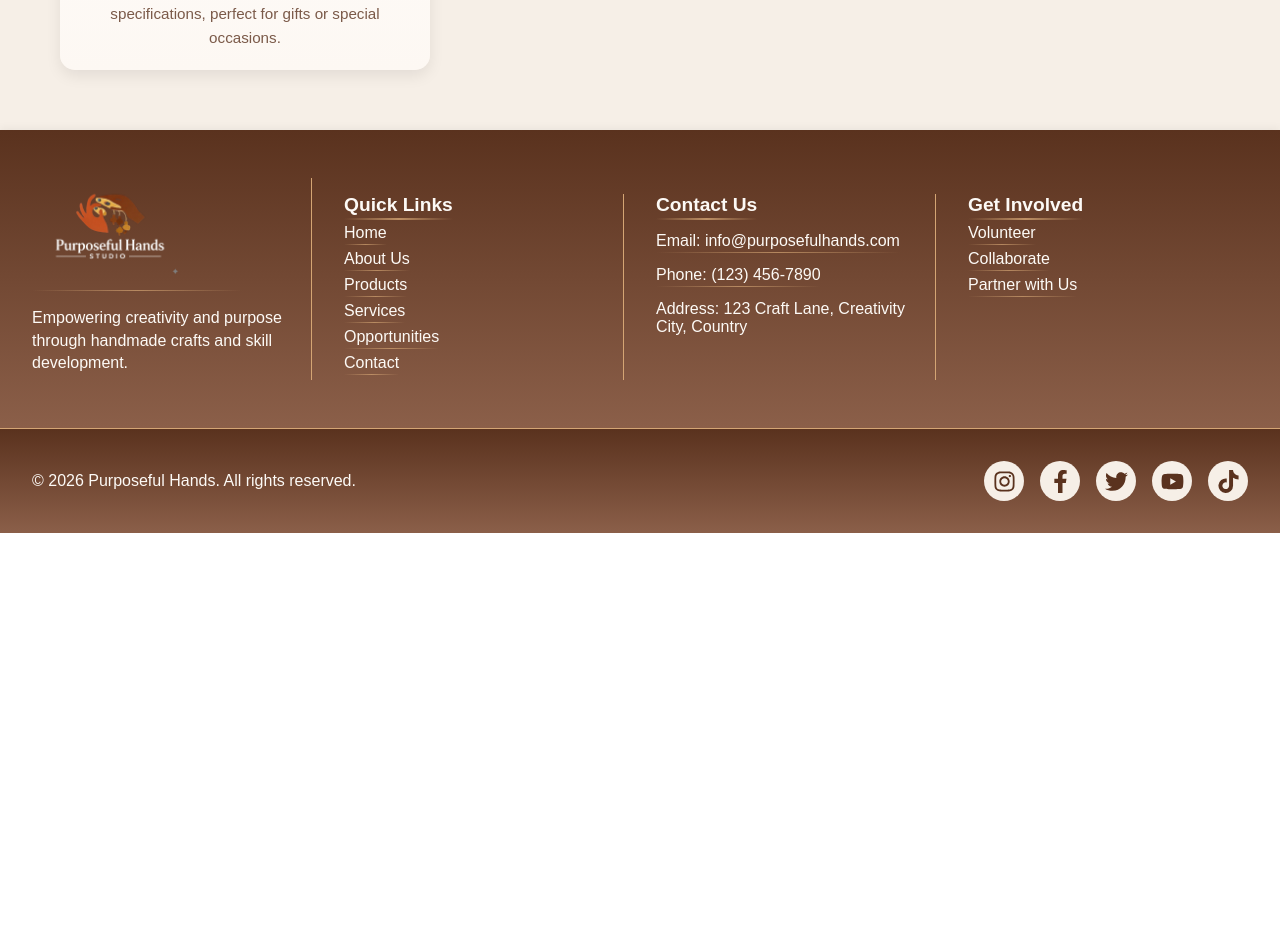
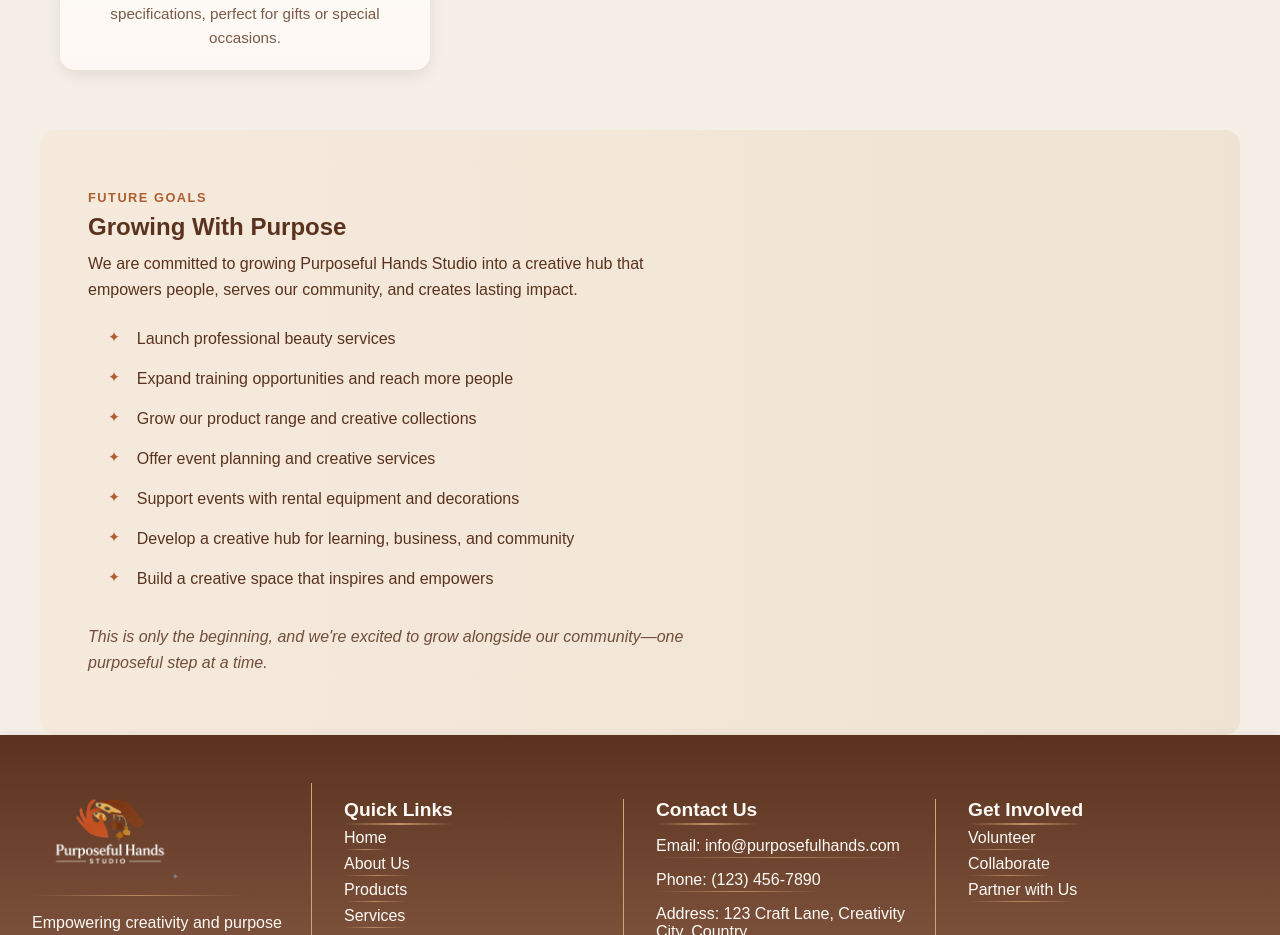
Before and after one commit to RuthAmoasi/purposeful-hands, a React (Vite) app: page /about in a window 1280 px wide. Shown: the part 2120-3055 px from the top of the page. Before the commit the page ends 2653 px from the top, so only its background shows below. Built offline with nearby package versions, Linux system fonts and the light colour scheme.

Commit message:
feat: add FutureGoals section to About page

```diff
--- /dev/null
+++ b/src/components/about/FutureGoals.css
@@ -0,0 +1,69 @@
+.future-goals-container {
+  background: linear-gradient(to right, #f5eadc, #efe3d3);
+  border-radius: var(--border-radius);
+  padding-left: 3rem;
+}
+
+.future-goals-container h4 {
+  color: var(--primary-color);
+  font-size: 0.8rem;
+  letter-spacing: 1.5px;
+  margin-bottom: 8px;
+}
+
+.future-goals-container h2 {
+  margin-bottom: 10px;
+  position: relative;
+  display: inline-block;
+}
+
+.future-goals-intro {
+  line-height: 1.6;
+  margin-bottom: 1rem;
+  max-width: 600px;
+}
+
+.future-goals-container ul {
+  padding-left: 20px;
+  line-height: 1.6;
+}
+
+.future-goals-list {
+  list-style: none;
+  padding: 0;
+  margin-top: 1.5rem;
+  max-width: 600px;
+}
+
+.future-goals-list li {
+  position: relative;
+  padding-left: 1.8rem;
+  margin-bottom: 0.9rem;
+  line-height: 1.6;
+}
+
+.future-goals-list li::before {
+  content: "✦";
+  position: absolute;
+  left: 0;
+  color: var(--primary-color);
+  font-size: 0.9rem;
+}
+
+.future-goals-closing {
+  margin-top: 2rem;
+  font-style: italic;
+  max-width: 600px;
+  line-height: 1.6;
+  color: rgba(var(--text-color-rgb), 0.85);
+}
+
+@media (max-width: 768px) {
+  .future-goals-container {
+    padding: var(--section-padding-mobile);
+  }
+
+  .future-goals-list li {
+    padding-left: 1.5rem;
+  }
+}
--- /dev/null
+++ b/src/components/about/FutureGoals.jsx
@@ -0,0 +1,32 @@
+import "./FutureGoals.css";
+
+function FutureGoals() {
+  return (
+    <section className="future-goals-section">
+      <div className="future-goals-container container">
+        <h4>FUTURE GOALS</h4>
+        <h2>Growing With Purpose</h2>
+        <p className="future-goals-intro">
+          We are committed to growing Purposeful Hands Studio into a creative
+          hub that empowers people, serves our community, and creates lasting
+          impact.
+        </p>
+        <ul className="future-goals-list">
+          <li>Launch professional beauty services </li>
+          <li>Expand training opportunities and reach more people</li>
+          <li>Grow our product range and creative collections</li>
+          <li>Offer event planning and creative services</li>
+          <li>Support events with rental equipment and decorations </li>
+          <li>Develop a creative hub for learning, business, and community</li>
+          <li>Build a creative space that inspires and empowers</li>
+        </ul>
+        <p className="future-goals-closing">
+          This is only the beginning, and we're excited to grow alongside our
+          community—one purposeful step at a time.
+        </p>
+      </div>
+    </section>
+  );
+}
+
+export default FutureGoals;
--- a/src/pages/About.jsx
+++ b/src/pages/About.jsx
@@ -3,6 +3,7 @@ import FounderStory from "../components/about/FounderStory";
 import MissionVision from "../components/about/MissionVision";
 import "./About.css";
 import WhatWeDo from "../components/about/WhatWeDo";
+import FutureGoals from "../components/about/FutureGoals";
 
 function About() {
   return (
@@ -11,6 +12,7 @@ function About() {
       <FounderStory />
       <MissionVision />
       <WhatWeDo />
+      <FutureGoals />
     </div>
   );
 }
```
